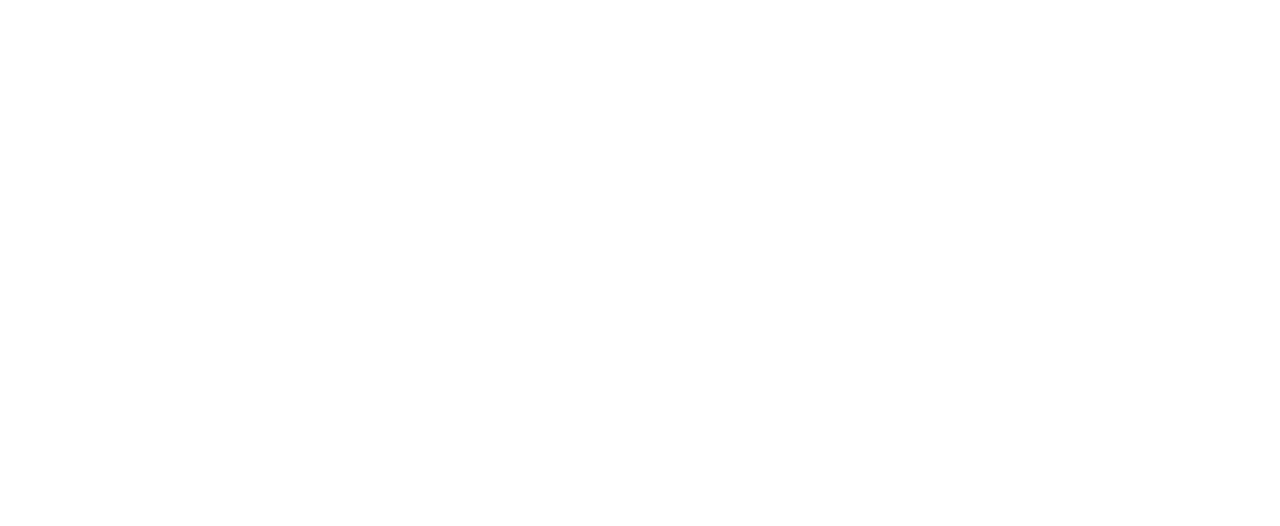
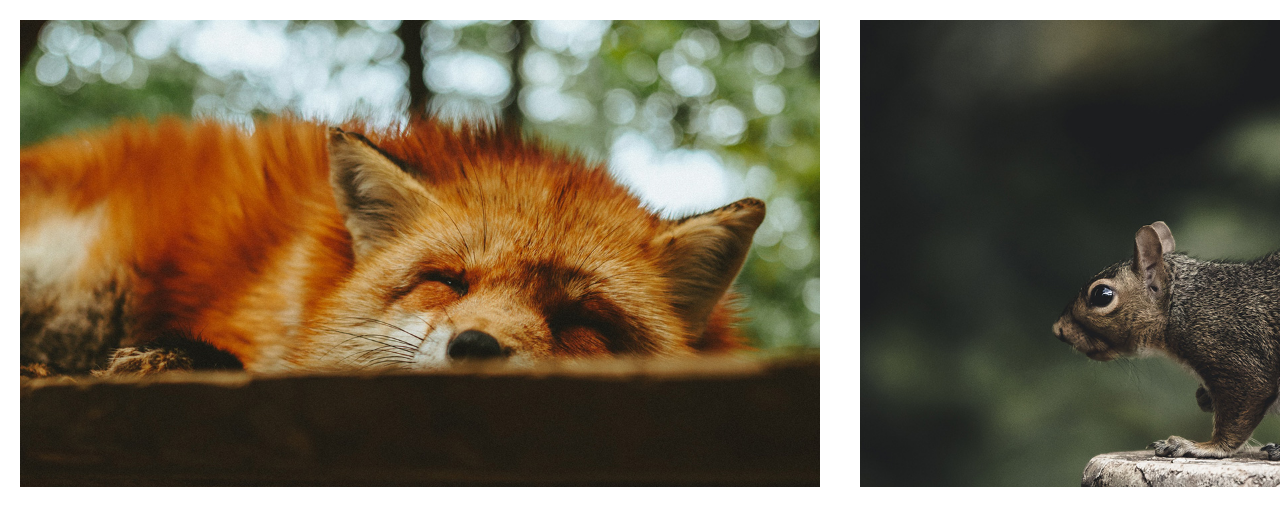
Before and after one commit to LeticiaLopess/slide, a plain HTML site: page index.html in a window 1280 px wide. Drawn offline with Linux system fonts and the light colour scheme.

Commit message:
base do projeto

```diff
--- a/css/style.css
+++ b/css/style.css
@@ -0,0 +1,33 @@
+body {
+  margin: 0px;
+}
+
+ul {
+  padding: 0px;
+  margin: 0px;
+  list-style: none;
+}
+
+img {
+  display: block;
+  max-width: 100%;
+}
+
+.slide-wrapper {
+  overflow-x: hidden;
+}
+
+.slide {
+  display: flex;
+}
+
+.slide li {
+  flex-shrink: 0; /* evita que as fotos diminuam para caber uma do lado da outra, aqui criamos um overflow-x */
+  width: 80vw; /* 80% da tela */
+  max-width: 800px;
+  margin: 20px;
+}
+
+.slide {
+  transform: translate3d(0px, 0px, 0px);
+}
--- a/index.html
+++ b/index.html
@@ -3,11 +3,20 @@
 <head>
   <meta charset="UTF-8">
   <meta name="viewport" content="width=device-width, initial-scale=1.0">
-  <title>Slide Curso JavaScript</title>
+  <title>Animals Slide</title>
   <link rel="stylesheet" href="css/style.css">
 </head>
 <body>
-
+  <div class="slide-wrapper">
+    <ul class="slide">
+      <li><img src="img/foto1.jpg" alt="raposa"></li>
+      <li><img src="img/foto2.jpg" alt="esquilo"></li>
+      <li><img src="img/foto3.jpg" alt="urso"></li>
+      <li><img src="img/foto4.jpg" alt="lobo"></li>
+      <li><img src="img/foto5.jpg" alt="macaco"></li>
+      <li><img src="img/foto6.jpg" alt="leão"></li>
+    </ul>
+  </div>
   <script src="js/script.js"></script>
 </body>
 </html>
--- a/js/script.js
+++ b/js/script.js
@@ -0,0 +1,4 @@
+import Slide from "./slide.js";
+
+const slide = new Slide('.slide', '.slide-wrapper')
+slide.init()
```
Also changed, not shown: js/slide.js (+36 -0 lines).
